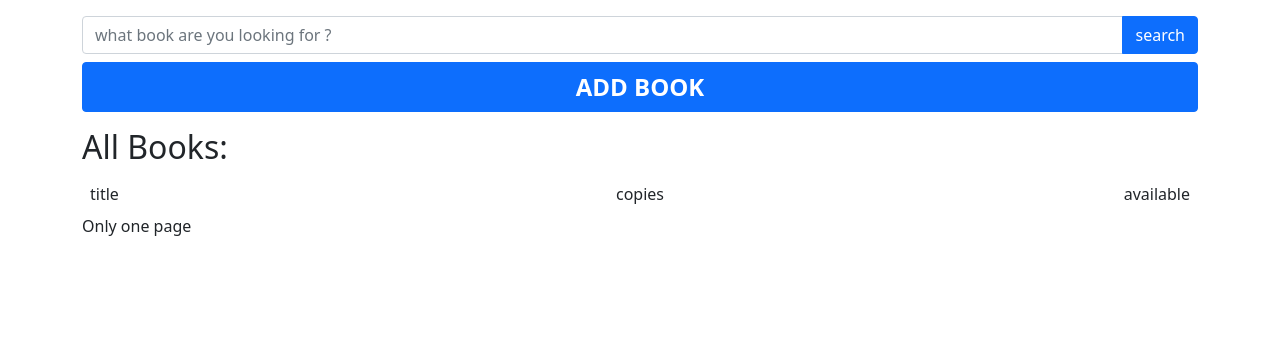
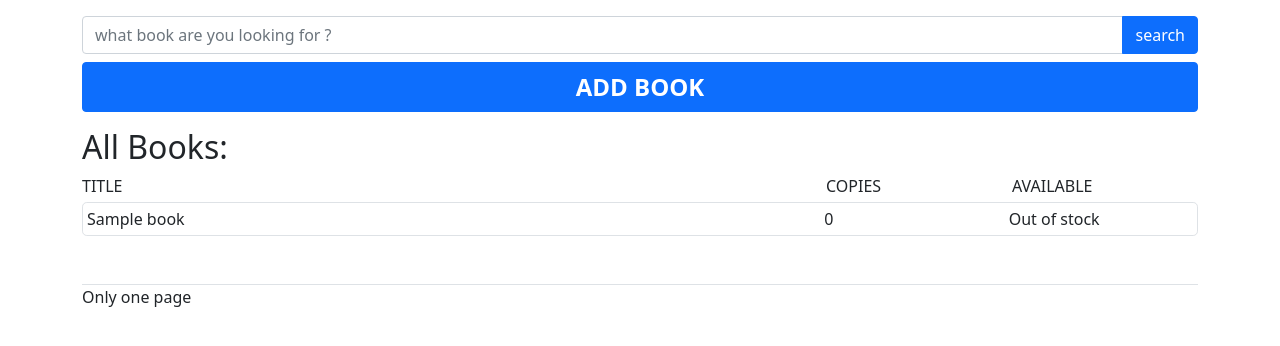
Before and after one commit to adeninque/biglibra, a Django app: page /cms/ in a window 1280 px wide. Shown: the part 82-428 px from the top of the page. Run offline with Django 4.2, Linux system fonts and the light colour scheme; a user stored in the database is signed in; tables that the repository leaves empty hold one stand-in row (values such as "Sample post").

Commit message:
done fully

```diff
--- a/cms/templates/cms/home.html
+++ b/cms/templates/cms/home.html
@@ -1,4 +1,5 @@
 {% extends 'cms/base.html' %}
+{% load cms_tags %}
 
 {% block content %}
 <div class="container-md mt-3">
@@ -16,20 +17,24 @@
 
   <!-- Lising all books -->
   <h2 class="mt-3">All Books:</h2>
-  <div class="row m-0 p-2">
-    <div class="col p-0 text-start">title</div>
-    <div class="col p-0 text-center">copies</div>
-    <div class="col p-0 text-end">available</div>
+  <div class="row m-0">
+    <div class="col-8 p-0 text-uppercase">title</div>
+    <div class="col-2 p-0 text-uppercase">copies</div>
+    <div class="col-2 p-0 text-uppercase">available</div>
   </div>
-
+  <div>
+    {% for b in books %}
+      {% book_card_inline b %}
+    {% endfor %}
+  </div>
 
 
 
   <!-- Pagination -->
   {% if page.obj.num_pages != 1 %}
-  <p>Only one page</p>
+  <p class="mt-5 border-top">Only one page</p>
   {% else %}
-  <nav class="mt-3 d-flex" >
+  <nav class="mt-5 d-flex border-top" >
     <p class="p-2 d-inline-block m-0 border rounded-3">
       Page {{ page_obj.number }} of {{ page_obj.paginator.num_pages }}
     </p>
--- /dev/null
+++ b/cms/templates/cms/tags/book-inline-card.html
@@ -0,0 +1,11 @@
+<a class="row m-0 p-1 rounded-3 border mt-1 text-decoration-none text-dark" role="button" href="#">
+  <div class="col-8 p-0">
+    {{ book.title }}
+  </div>
+  <div class="col-2 p-0">
+    {{ copies }}
+  </div>
+  <div class="col-2 p-0">
+    {% if available %}Available{% else %}Out of stock{% endif %}
+  </div>
+</a>
--- /dev/null
+++ b/cms/templatetags/cms_tags.py
@@ -0,0 +1,15 @@
+from django import template
+
+from libra.models import (Book)
+
+register = template.Library()
+
+@register.inclusion_tag('cms/tags/book-inline-card.html')
+def book_card_inline(book: Book):
+  copies = book.get_copies()
+  context = {
+    'book': book,
+    'available': bool(copies),
+    'copies': copies
+  }
+  return context
--- a/cms/views.py
+++ b/cms/views.py
@@ -26,6 +26,9 @@ class Home(BaseCMSMixin, BookListView):
     context.update(self.get_custom_context())
     return context
 
+  def get_queryset(self):
+    return self.model.objects.order_by('pk').reverse()
+
 
 class AddBook(BaseCMSMixin, CreateView):
   model = Book
--- a/libra/models.py
+++ b/libra/models.py
@@ -1,5 +1,6 @@
 from django.db import models
 from django.contrib.auth.models import User
+from django.db.models import Count
 
 # Create your models here.
 class Book(models.Model):
@@ -11,6 +12,9 @@ class Book(models.Model):
   cat = models.ForeignKey('Categories', on_delete=models.PROTECT, default=None)
 
   def __str__(self): return self.title
+
+  def get_copies(self):
+    return self.copies - self.borrow_set.all().count()
 
 
 class Borrow(models.Model):
```
Also changed, not shown: cms/templatetags/__init__.py (added).
